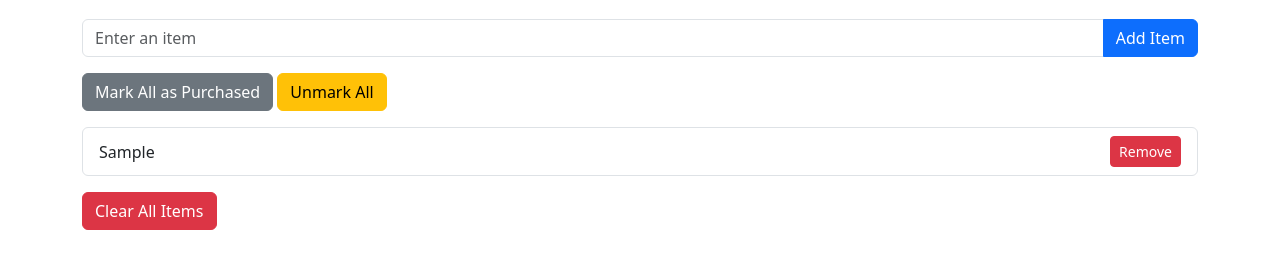
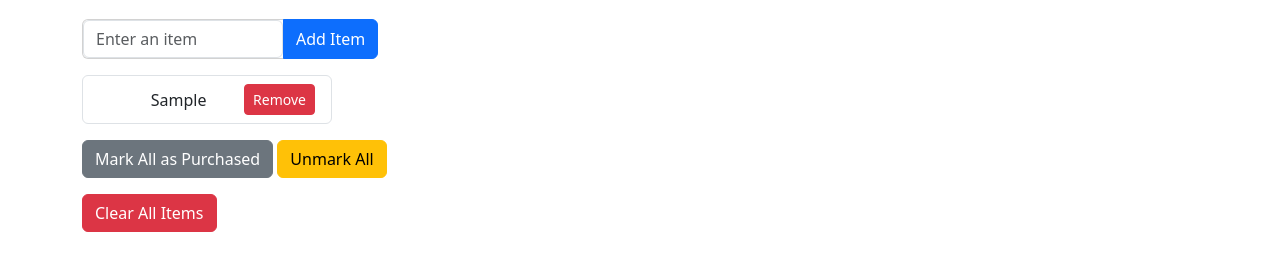
Before and after one commit to sabahAlsaleh/Shopping_List, a plain HTML site: page index.html in a window 1280 px wide. Both pictures are taken after typing "Sample" into the empty fields and a click on the button "Add Item". Shown: the part 77-348 px from the top of the page. Drawn offline with nearby package versions, Linux system fonts and the light colour scheme.

Commit message:
edit last functionality

```diff
--- a/index.html
+++ b/index.html
@@ -4,24 +4,36 @@
   <meta charset="UTF-8">
   <meta name="viewport" content="width=device-width, initial-scale=1.0">
   <title>Shopping List</title>
+  <link rel="stylesheet" href="styles.css">
+
   <link href="https://cdn.jsdelivr.net/npm/bootstrap@5.3.0-alpha3/dist/css/bootstrap.min.css" rel="stylesheet">
-  <link rel="stylesheet" href="styles.css">
 </head>
 <body>
+
   <div class="container">
     <h1 class="my-4">Shopping List</h1>
 
     <div class="input-group mb-3">
-      <input type="text" id="item-input" class="form-control" placeholder="Enter an item">
-      <button class="btn btn-primary" id="add-item-btn">Add Item</button>
+        <div class="card">
+            <input type="text" id="item-input" class="form-control" placeholder="Enter an item" style="width: 200px;">
+
+
+        </div>
+        <button class="btn btn-primary" id="add-item-btn">Add Item</button>
+
+
     </div>
+
+
+    <ul id="shopping-list" class="list-group mb-3"  style="width: 250px;" ></ul>
+
 
     <div class="mb-3">
       <button class="btn btn-secondary" id="mark-all-btn">Mark All as Purchased</button>
       <button class="btn btn-warning" id="unmark-all-btn">Unmark All</button>
     </div>
 
-    <ul id="shopping-list" class="list-group mb-3"></ul>
+
 
     <button class="btn btn-danger" id="clear-all-btn">Clear All Items</button>
   </div>
--- a/script.js
+++ b/script.js
@@ -14,7 +14,7 @@ document.addEventListener('DOMContentLoaded', () => {
     const saveItems = () => {
         const items = [];
         shoppingList.querySelectorAll('li').forEach(li => {
-        items.push({ text: li.textContent.trim(), purchased: li.classList.contains('purchased') });
+            items.push({ text: li.querySelector('.item-text').textContent.trim(), purchased: li.classList.contains('purchased') });
         });
         localStorage.setItem('shoppingList', JSON.stringify(items));
     };
@@ -22,11 +22,23 @@ document.addEventListener('DOMContentLoaded', () => {
     const addItemToList = (text, purchased = false) => {
         const listItem = document.createElement('li');
         listItem.className = `list-group-item d-flex justify-content-between align-items-center${purchased ? ' purchased' : ''}`;
-      listItem.textContent = text;
+
+        // Create check icon
+        const checkIcon = document.createElement('span');
+        checkIcon.className = 'check-icon';
+        checkIcon.innerHTML = '&#10003;'; // Checkmark symbol
+        checkIcon.style.visibility = purchased ? 'visible' : 'hidden'; // Set initial visibility
+
+        //Create text span
+        const itemText = document.createElement('span');
+        itemText.className = 'item-text';
+        itemText.textContent = text;
 
         const removeButton = document.createElement('button');
         removeButton.textContent = 'Remove';
         removeButton.className = 'btn btn-danger btn-sm btn-remove';
+        listItem.appendChild(checkIcon);
+        listItem.appendChild(itemText);
         listItem.appendChild(removeButton);
 
         shoppingList.appendChild(listItem);
@@ -34,10 +46,11 @@ document.addEventListener('DOMContentLoaded', () => {
         // Toggle purchased status
         listItem.addEventListener('click', () => {
             listItem.classList.toggle('purchased');
+            checkIcon.style.visibility = listItem.classList.contains('purchased') ? 'visible' : 'hidden';
             saveItems();
         });
 
-      // Remove item
+        //Remove item
         removeButton.addEventListener('click', (e) => {
             e.stopPropagation();
             shoppingList.removeChild(listItem);
@@ -52,15 +65,21 @@ document.addEventListener('DOMContentLoaded', () => {
             itemInput.value = '';
             saveItems();
         }
-    });
+    } );
 
     markAllButton.addEventListener('click', () => {
-      shoppingList.querySelectorAll('li').forEach(li => li.classList.add('purchased'));
+        shoppingList.querySelectorAll('li').forEach(li => {
+            li.classList.add('purchased');
+            li.querySelector('.check-icon').style.visibility = 'visible';
+        });
         saveItems();
-    });
+    } );
 
     unmarkAllButton.addEventListener('click', () => {
-      shoppingList.querySelectorAll('li').forEach(li => li.classList.remove('purchased'));
+        shoppingList.querySelectorAll('li').forEach( li => {
+            li.classList.remove('purchased');
+            li.querySelector('.check-icon').style.visibility = 'hidden';
+        });
         saveItems();
     });
 
--- a/style.css
+++ b/style.css
@@ -1,16 +1,28 @@
-.strikethrough {
+/* General styles */
+body {
+    font-family: Arial, sans-serif;
+    background-color: #f7f7f7;
+  }
+
+  #shopping-list li {
+    transition: background-color 0.3s, text-decoration 0.3s;
+  }
+
+  .purchased {
     text-decoration: line-through;
-}
+    background-color: #d4edda;
+  }
 
-.purchased {
-    background-color: #d1ffd1;
-}
+  .btn-remove {
+    margin-left: auto;
+  }
 
+  .check-icon {
+    margin-right: 10px;
+    color: green;
+    visibility: hidden;
+  }
 
-.card {
-    margin-left: 2px;
-
-    width: 700%;
-    max-width: 500px;
-    border:2px solid #272828;
-}
+  .purchased .check-icon {
+    visibility: visible;
+  }
```
Lines whose indentation alone changed are shown as unchanged.
